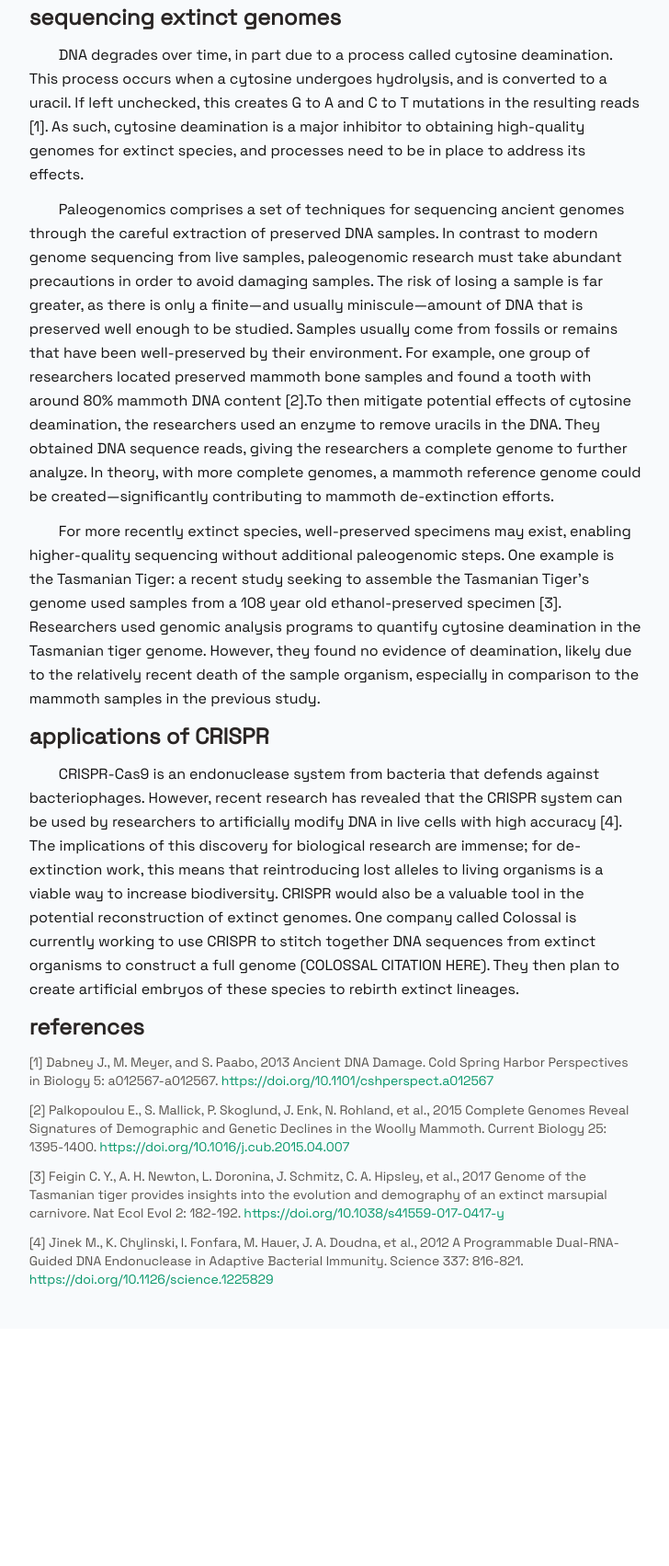
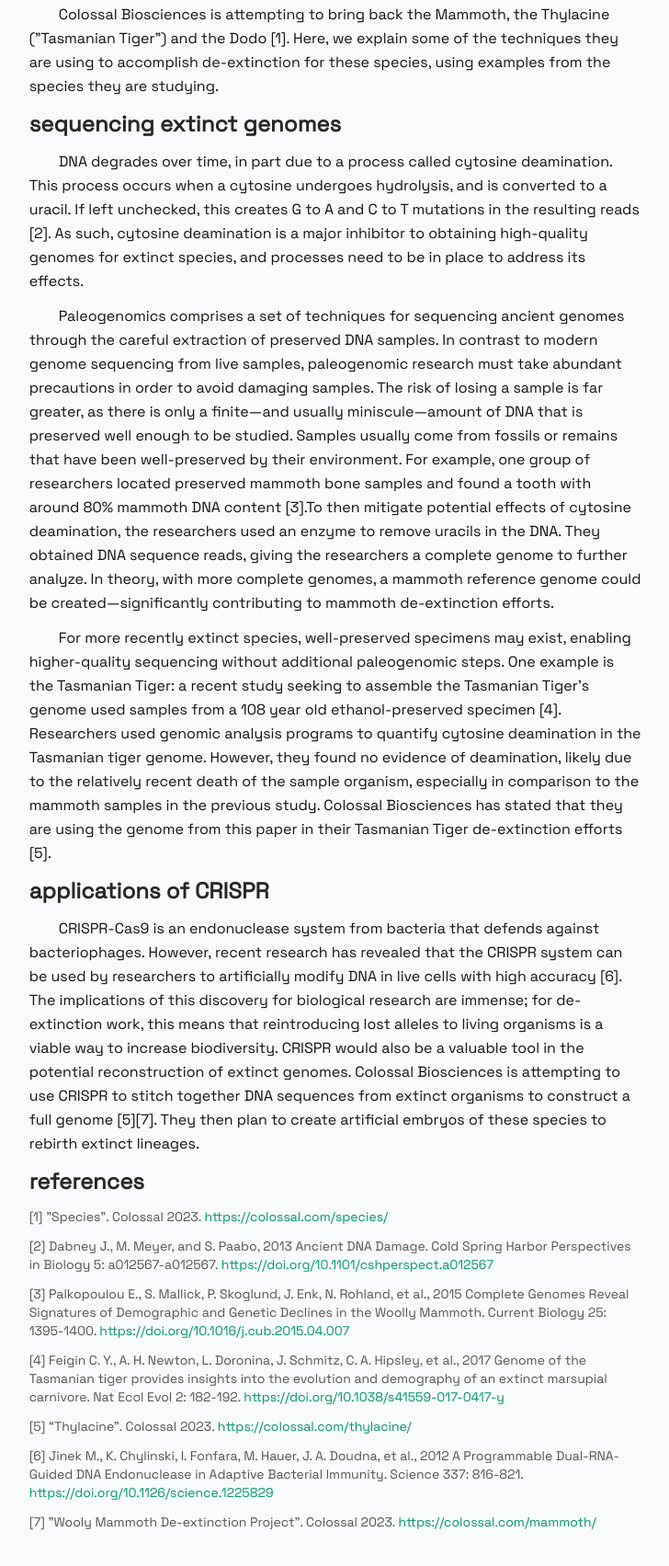
Before and after one commit to drew-beamer/bio309-final, a website: page techniques.html in a window 1280 px wide. Shown: the part 133-1836 px from the top of the page at 92% size, without its empty margins (275-1003 px from the left). Before the commit the page ends 1578 px from the top, so only its background shows below. Drawn offline with Linux system fonts and the light colour scheme.

Commit message:
colossal citations

```diff
--- a/techniques.html
+++ b/techniques.html
@@ -32,11 +32,16 @@
     <div class="content-holder non-hero">
         <section class="space-y-3 my-3">
             <h1 class="mb-3">technology</h1>
+            <p>
+                Colossal Biosciences is attempting to bring back the Mammoth, the Thylacine ("Tasmanian Tiger") and the
+                Dodo [1]. Here, we explain some of the techniques they are using to accomplish de-extinction for these
+                species, using examples from the species they are studying.
+            </p>
             <h2>sequencing extinct genomes</h2>
             <p>
                 DNA degrades over time, in part due to a process called cytosine deamination. This process occurs when a
                 cytosine undergoes hydrolysis, and is converted to a uracil. If left unchecked, this creates G to A and
-                C to T mutations in the resulting reads [1]. As such, cytosine deamination is a major
+                C to T mutations in the resulting reads [2]. As such, cytosine deamination is a major
                 inhibitor to obtaining high-quality genomes for extinct species, and processes need to be in place to
                 address its effects.
             </p>
@@ -47,7 +52,7 @@
                 losing a sample is far greater, as there is only a finite—and usually miniscule—amount of DNA that is
                 preserved well enough to be studied. Samples usually come from fossils or remains that have been
                 well-preserved by their environment. For example, one group of researchers located preserved mammoth
-                bone samples and found a tooth with around 80% mammoth DNA content [2].To then mitigate potential
+                bone samples and found a tooth with around 80% mammoth DNA content [3].To then mitigate potential
                 effects of cytosine deamination, the researchers used an enzyme to remove uracils in the DNA. They
                 obtained DNA sequence reads, giving the researchers a complete genome to further analyze. In theory,
                 with more complete genomes, a mammoth reference genome could be created—significantly contributing to
@@ -57,10 +62,11 @@
                 For more recently extinct species, well-preserved specimens may exist, enabling higher-quality
                 sequencing without additional paleogenomic steps. One example is the Tasmanian Tiger: a recent study
                 seeking to assemble the Tasmanian Tiger's genome used samples from a 108 year old ethanol-preserved
-                specimen [3]. Researchers used genomic analysis programs to quantify cytosine deamination in the
+                specimen [4]. Researchers used genomic analysis programs to quantify cytosine deamination in the
                 Tasmanian tiger genome. However, they found no evidence of deamination, likely due to the relatively
                 recent death of the sample organism, especially in comparison to the mammoth samples in the previous
-                study.
+                study. Colossal Biosciences has stated that they are using the genome from this paper
+                in their Tasmanian Tiger de-extinction efforts [5].
             </p>
         </section>
         <section class="space-y-3 my-3">
@@ -68,35 +74,42 @@
             <p>
                 CRISPR-Cas9 is an endonuclease system from bacteria that defends against bacteriophages. However, recent
                 research has revealed that the CRISPR system can be used by researchers to artificially modify DNA in
-                live cells with high accuracy [4]. The implications of this discovery for biological
+                live cells with high accuracy [6]. The implications of this discovery for biological
                 research are immense; for de-extinction work, this means that reintroducing lost alleles to living
                 organisms is a viable way to increase biodiversity. CRISPR would also be a valuable tool in the
-                potential reconstruction of extinct genomes. One company called Colossal is currently working to use
-                CRISPR to stitch together DNA sequences from extinct organisms to construct a full genome (COLOSSAL
-                CITATION HERE).
-                They then plan to create artificial embryos of these species to rebirth extinct lineages.
+                potential reconstruction of extinct genomes. Colossal Biosciences is attempting to use
+                CRISPR to stitch together DNA sequences from extinct organisms to construct a full genome
+                [5][7]. They then plan to create artificial embryos of these species to rebirth extinct lineages.
             </p>
         </section>
         <section class="space-y-3 my-3">
             <h2>references</h2>
             <ol class="space-y-3">
-                <li class="reference">[1] Dabney J., M. Meyer, and S. Paabo, 2013 Ancient DNA Damage. Cold Spring Harbor
+                <li class="reference">[1] "Species". Colossal 2023. <a href="https://colossal.com/species/"
+                        target="_blank">https://colossal.com/species/</a>
+                </li>
+                <li class="reference">[2] Dabney J., M. Meyer, and S. Paabo, 2013 Ancient DNA Damage. Cold Spring Harbor
                     Perspectives in
                     Biology 5: a012567-a012567. <a href="https://doi.org/10.1101/cshperspect.a012567"
                         target="_blank">https://doi.org/10.1101/cshperspect.a012567</a></li>
-                <li class="reference">[2] Palkopoulou E., S. Mallick, P. Skoglund, J. Enk, N. Rohland, et al., 2015
+                <li class="reference">[3] Palkopoulou E., S. Mallick, P. Skoglund, J. Enk, N. Rohland, et al., 2015
                     Complete Genomes
                     Reveal Signatures of Demographic and Genetic Declines in the Woolly Mammoth. Current Biology 25:
                     1395-1400. <a href="https://doi.org/10.1016/j.cub.2015.04.007"
                         target="_blank">https://doi.org/10.1016/j.cub.2015.04.007</a>
                 </li>
-                <li class="reference">[3] Feigin C. Y., A. H. Newton, L. Doronina, J. Schmitz, C. A. Hipsley, et al.,
+                <li class="reference">[4] Feigin C. Y., A. H. Newton, L. Doronina, J. Schmitz, C. A. Hipsley, et al.,
                     2017 Genome of the Tasmanian tiger provides insights into the evolution and demography of an extinct
                     marsupial carnivore. Nat Ecol Evol 2: 182-192. <a href="https://doi.org/10.1038/s41559-017-0417-y"
                         target="_blank">https://doi.org/10.1038/s41559-017-0417-y</a></li>
-                <li class="reference">[4] Jinek M., K. Chylinski, I. Fonfara, M. Hauer, J. A. Doudna, et al., 2012 A
+                <li class="reference">[5] “Thylacine”. Colossal 2023. <a href="https://colossal.com/thylacine/"
+                        target="_blank">https://colossal.com/thylacine/</a></li>
+                <li class="reference">[6] Jinek M., K. Chylinski, I. Fonfara, M. Hauer, J. A. Doudna, et al., 2012 A
                     Programmable Dual-RNA-Guided DNA Endonuclease in Adaptive Bacterial Immunity. Science 337: 816-821.
                     <a href="https://doi.org/10.1126/science.1225829">https://doi.org/10.1126/science.1225829</a>
+                </li>
+                <li class="reference">[7] "Wooly Mammoth De-extinction Project". Colossal 2023. <a
+                        href="https://colossal.com/mammoth/" target="_blank">https://colossal.com/mammoth/</a>
                 </li>
             </ol>
         </section>
```
Also changed, not shown: about.html (+12 -8 lines).
